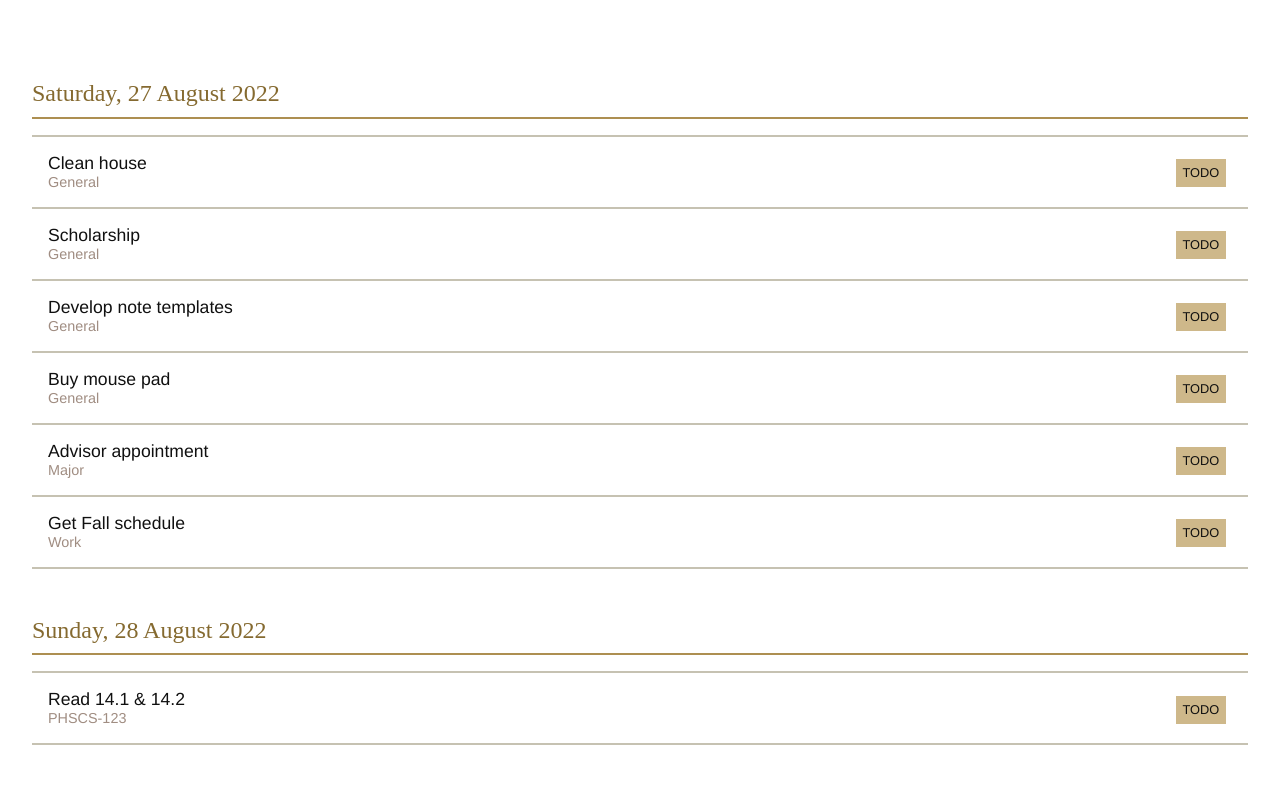
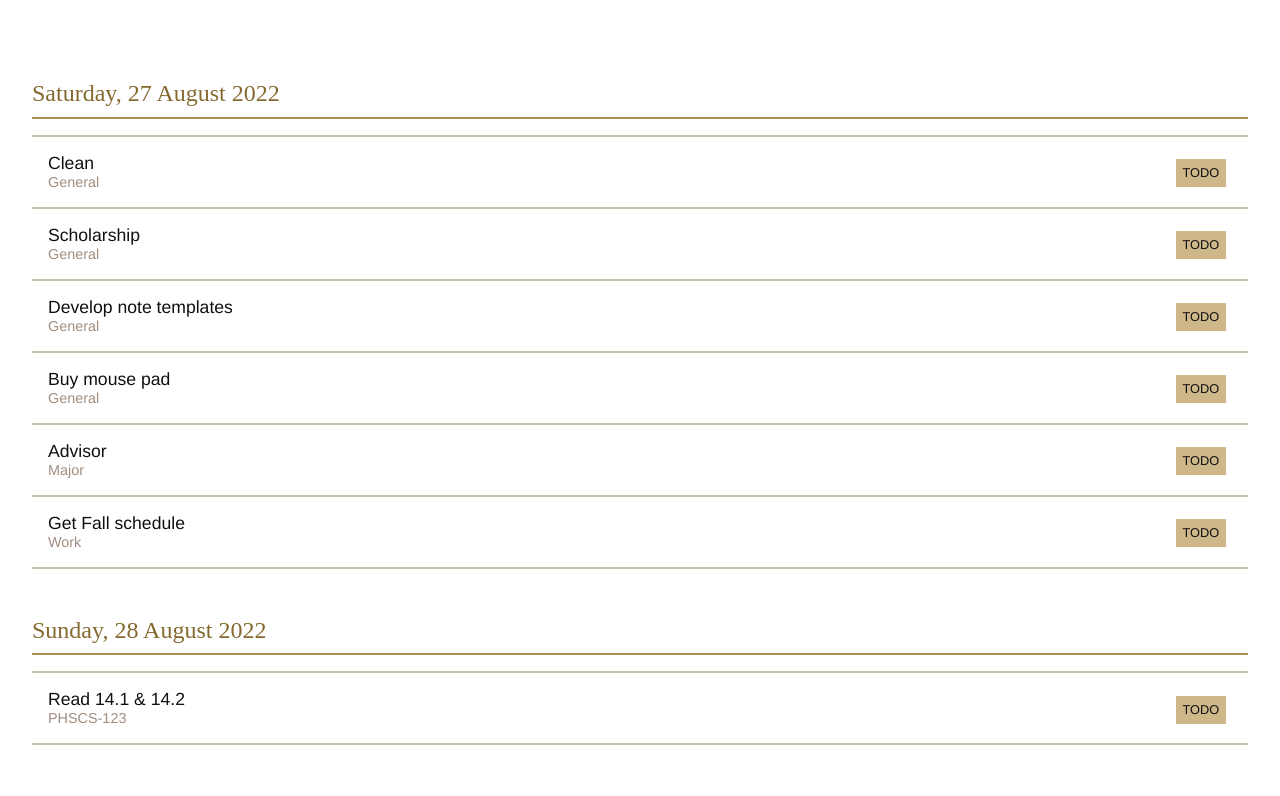
Before and after one commit to williamroque/Progenda, a plain HTML site: page index.html in a window 1280 px wide. Shown: the top 796 px of the page. Drawn offline with Linux system fonts and the light colour scheme.

Commit message:
Updated.

```diff
--- a/data.js
+++ b/data.js
@@ -1949,7 +1949,7 @@ const data = {
 }
 },
 "title": [
-"Clean house"
+"Clean"
 ]
 },
 "contents": [
@@ -2325,7 +2325,7 @@ const data = {
 },
 "properties": {
 "tags-all": [],
-"raw-value": "Advisor appointment",
+"raw-value": "Advisor",
 "pre-blank": 0,
 "level": 3,
 "priority": null,
@@ -2355,7 +2355,7 @@ const data = {
 }
 },
 "title": [
-"Advisor appointment"
+"Advisor"
 ]
 },
 "contents": [
--- a/index.html
+++ b/index.html
@@ -11,7 +11,7 @@
     </head>
     <body>
         <div id="agenda"></div>
-        <script src="https://cdn.jsdelivr.net/gh/williamroque/Progenda/data.js"></script>
+        <script src="data.js"></script>
         <script src="index.js"></script>
     </body>
 </html>
```
